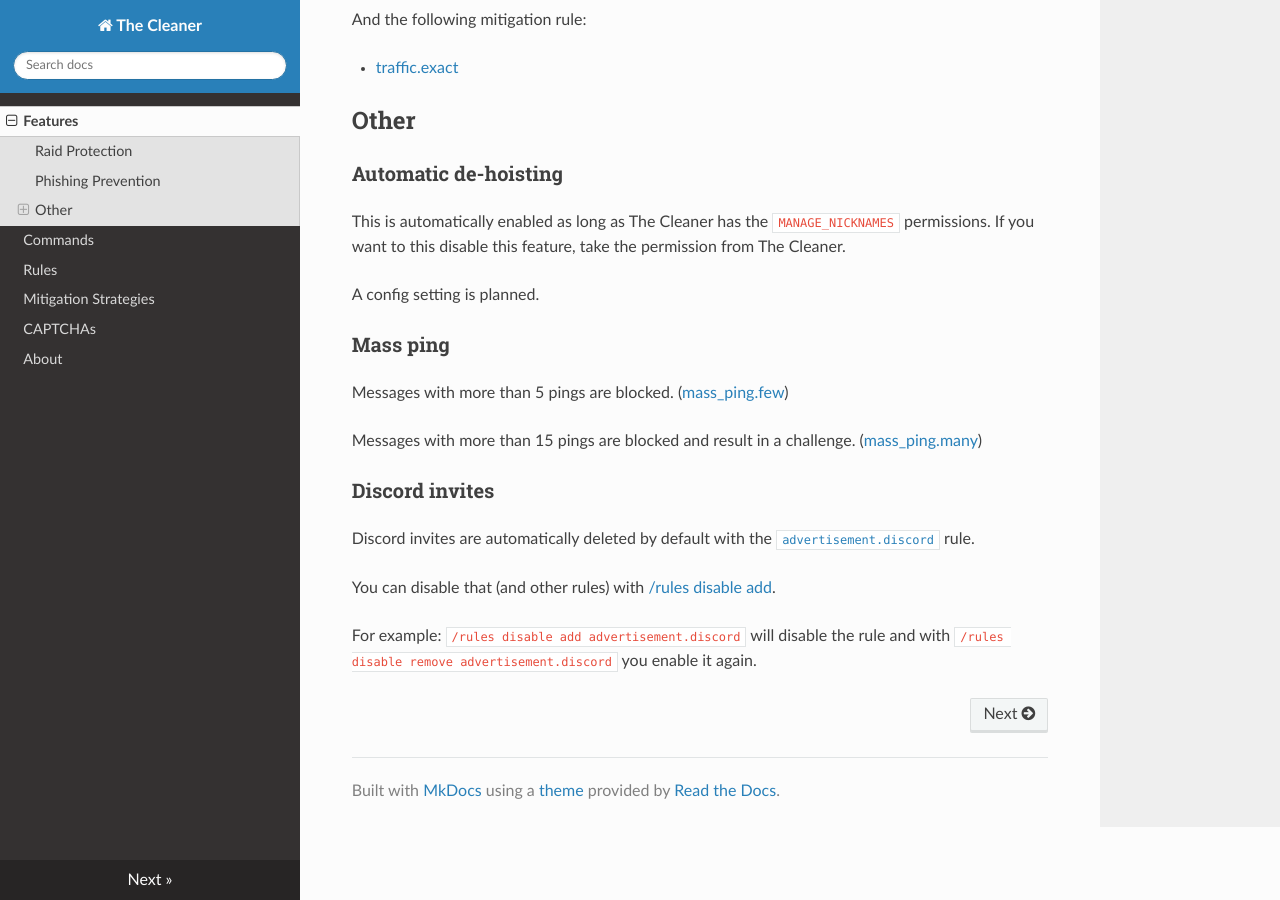
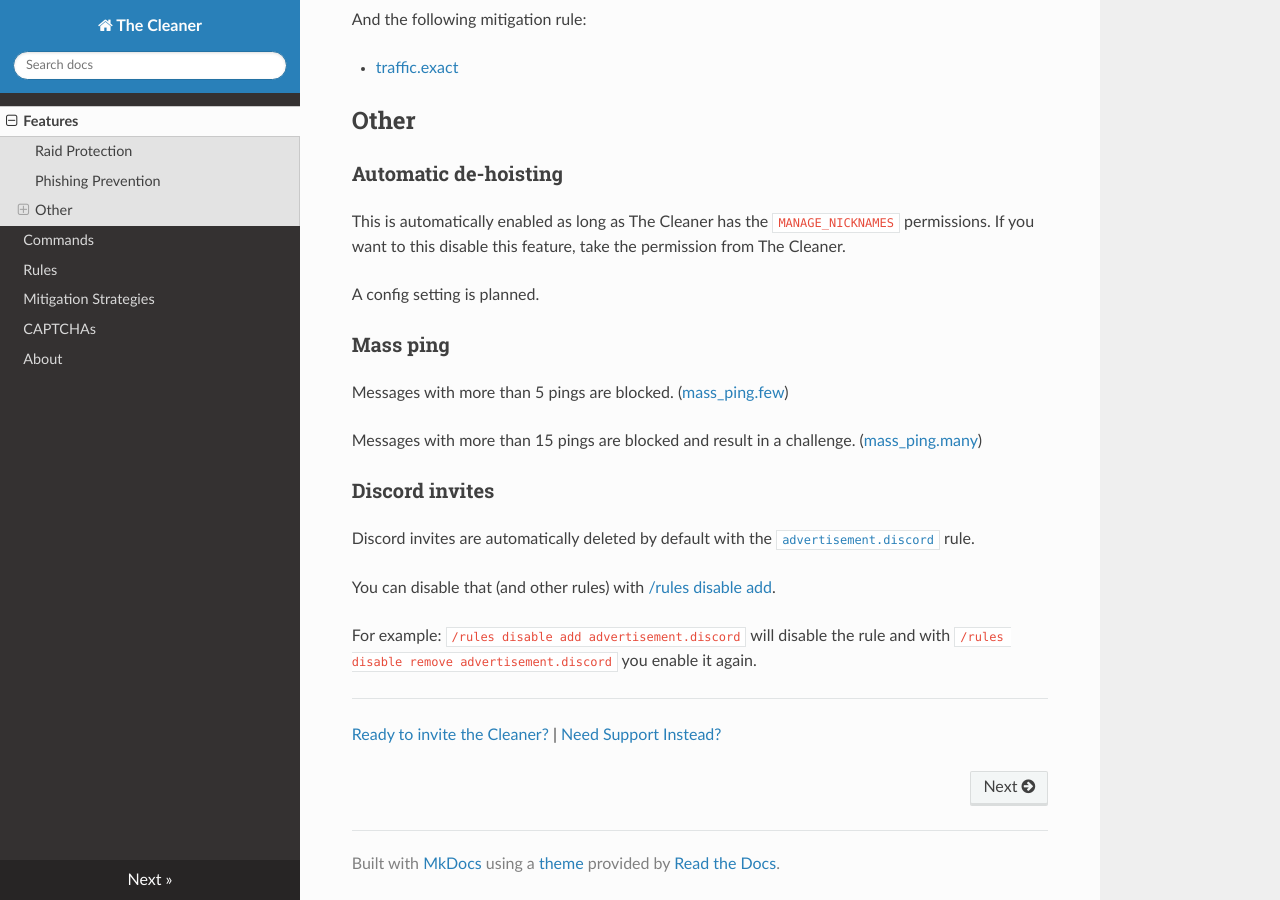
Before and after one commit to cleaner-bot/website, an MkDocs documentation site: the page built from docs/features.md, in a window 1280 px wide and 900 px high, scrolled down 672 px. Built offline with MkDocs 1.6.1, drawn with Linux system fonts in a browser that asks for light colours; nearby versions of some CDN libraries.

Commit message:
docs: add missing footer to features

```diff
--- a/docs/features.md
+++ b/docs/features.md
@@ -53,3 +53,9 @@
 You can disable that (and other rules) with [/rules disable add](commands.md#rules-disable).
 
 For example: `/rules disable add advertisement.discord` will disable the rule and with `/rules disable remove advertisement.discord` you enable it again.
+
+
+
+---
+
+[Ready to invite the Cleaner?](/quickstart/) | [Need Support Instead?](/discord)
```
